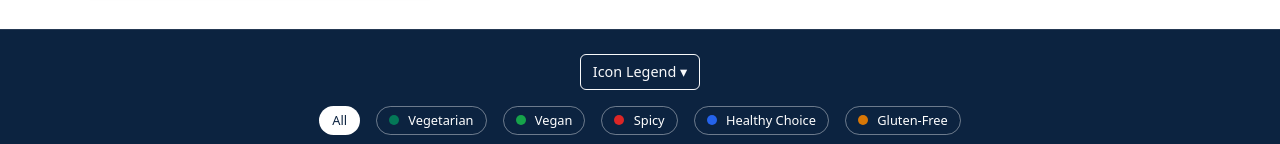
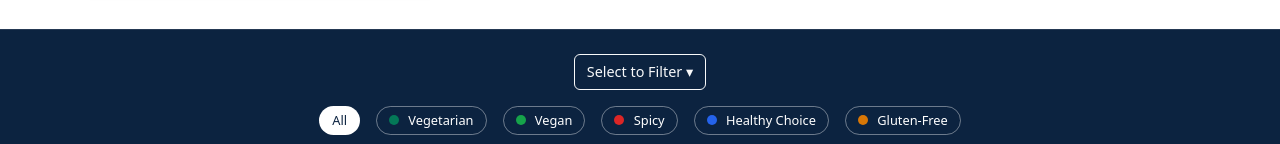
Before and after one commit to Onnerro/GW-Dining-, a plain HTML site: page menus-hours.html in a window 1280 px wide. Shown: the part 7225-7369 px from the top of the page. Drawn offline with nearby package versions, Linux system fonts and the light colour scheme.

Commit message:
Last Update

```diff
--- a/menus-hours.html
+++ b/menus-hours.html
@@ -147,7 +147,7 @@
     <section class="icon-legend-bar py-4">
       <div class="container text-center text-white">
         <button class="btn btn-outline-light mb-3 icon-legend-toggle">
-          Icon Legend ▾
+          Select to Filter ▾
         </button>
 
         <div class="legend-tags d-flex flex-wrap justify-content-center gap-3">
```
